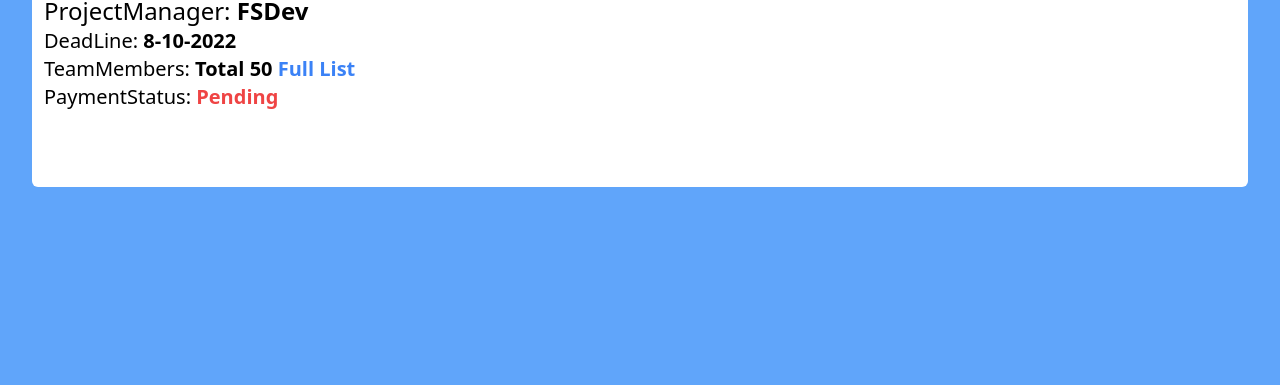
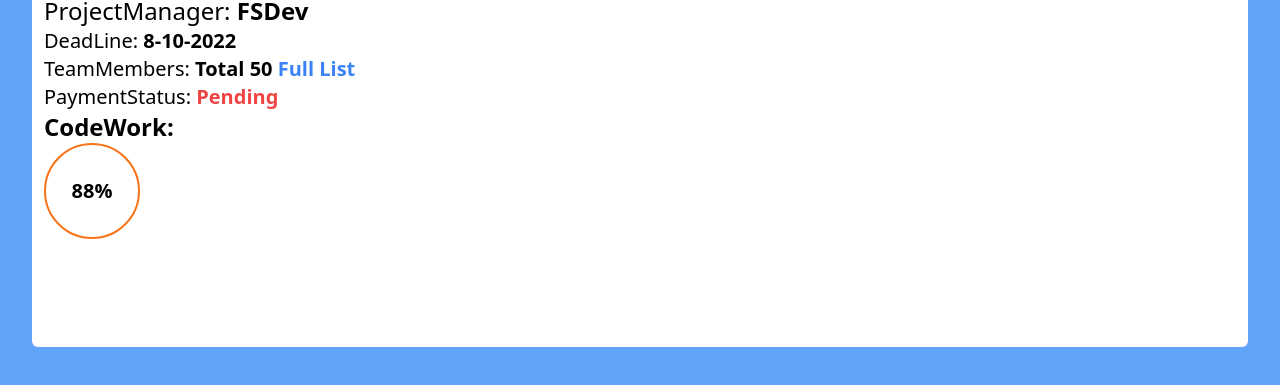
Before and after one commit to Manju1392k/HashTime-Website, a website built with Vite: page index.html in a window 1280 px wide. Shown: the part 125-510 px from the top of the page. Built offline with nearby package versions, Linux system fonts and the light colour scheme.

Commit message:
HashTime

```diff
--- a/index.html
+++ b/index.html
@@ -46,13 +46,18 @@
 
     <main>
         <div class="p-2 flex justify-center">
-            <div class="whitebox bg-white w-[95vw] h-[15rem] rounded-md p-3">
+            <div class="whitebox bg-white w-[95vw] h-[25rem] rounded-md p-3">
                 <h1 class="text-3xl">ProjectName: <span class="font-semibold">CostLess</span></h1>
                 <h1 class="text-2xl">ProjectManager: <span class="font-semibold">FSDev</span></h1>
                 <h1 class="text-xl">DeadLine: <span class="font-semibold">8-10-2022</span></h1>
                 <h1 class="text-xl">TeamMembers: <span class="font-semibold">Total 50 <a href='#'
                             class="text-blue-500">Full List</a></span></h1>
                 <h1 class="text-xl">PaymentStatus: <span class="font-semibold text-red-500">Pending</span></h1>
+                <h1 class="text-2xl font-bold">CodeWork:</h1>
+                <div
+                    class="circle w-[6rem] h-[6rem] border-2 border-orange-500 rounded-full flex justify-center items-center">
+                    <h1 class="text-xl font-semibold">88%</h1>
+                </div>
             </div>
         </div>
     </main>
```
